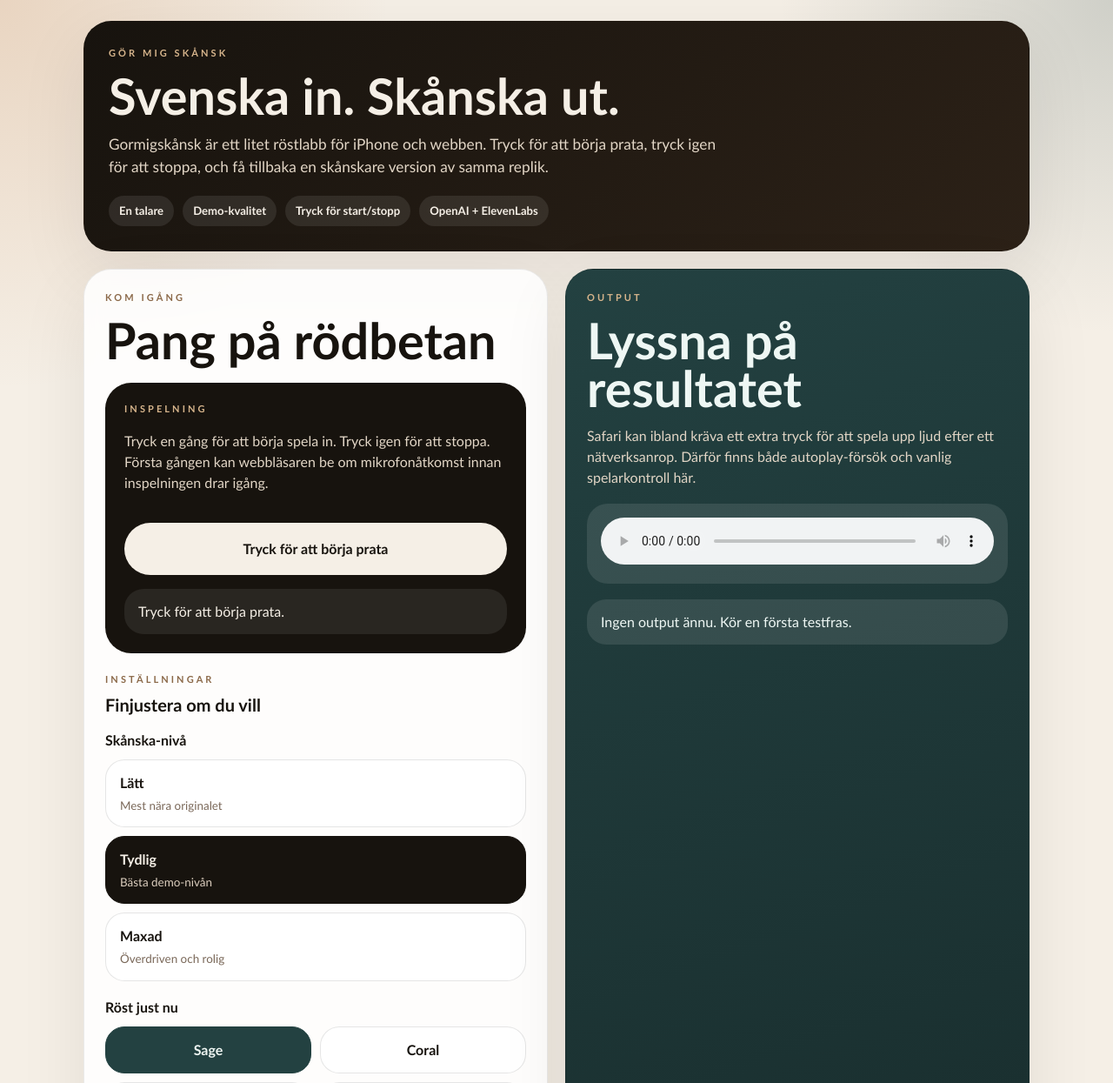
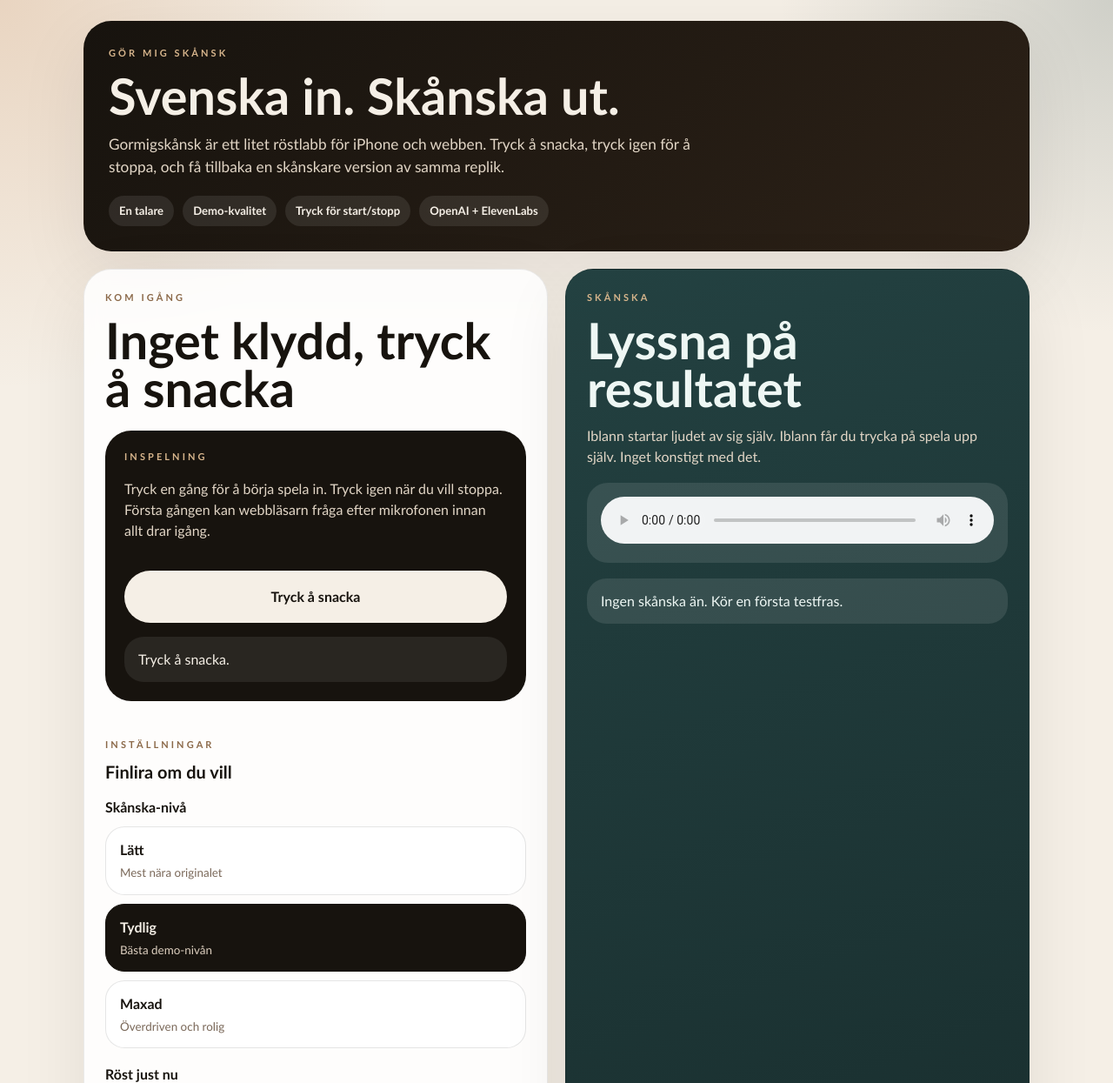
Before and after one commit to jardenberg/dialectlab, a website: page public/index.html in a window 1280 px wide. Shown: the top 1245 px of the page at 87% size. Drawn offline with Linux system fonts and the light colour scheme; no server answers.

Commit message:
Tune landing copy and bust stale UI cache

```diff
--- a/public/app.js
+++ b/public/app.js
@@ -214,7 +214,7 @@ function renderProgress() {
 
 function renderMeta() {
   if (!state.result) {
-    metaCards.innerHTML = '<div class="meta-card">Ingen output ännu. Kör en första testfras.</div>';
+    metaCards.innerHTML = '<div class="meta-card">Ingen skånska än. Kör en första testfras.</div>';
     return;
   }
 
@@ -278,11 +278,11 @@ function renderRecordButton() {
   if (state.isPreparingRecorder) {
     recordButton.textContent = 'Öppnar mikrofonen...';
   } else if (state.isRecording) {
-    recordButton.textContent = 'Stoppa inspelningen';
+    recordButton.textContent = 'Tryck för å stoppa';
   } else if (state.isSubmitting) {
     recordButton.textContent = 'Bearbetar...';
   } else {
-    recordButton.textContent = 'Tryck för att börja prata';
+    recordButton.textContent = 'Tryck å snacka';
   }
 
   recordButton.classList.toggle('is-recording', state.isRecording);
@@ -308,7 +308,7 @@ function renderStatus() {
     return;
   }
   if (state.isPreparingRecorder) {
-    setStatus('Tillåt mikrofonen om webbläsaren frågar, så startar inspelningen direkt.');
+    setStatus('Tillåt mikrofonen om webbläsarn frågar, så drar inspelningen igång direkt.');
     return;
   }
   if (state.isRecording) {
@@ -327,7 +327,7 @@ function renderStatus() {
     setStatus('Klart. Tryck igen för nästa runda.');
     return;
   }
-  setStatus('Tryck för att börja prata.');
+  setStatus('Tryck å snacka.');
 }
 
 function render() {
--- a/public/index.html
+++ b/public/index.html
@@ -10,7 +10,7 @@
     />
     <meta name="theme-color" content="#17130e" />
     <link rel="canonical" href="https://gormigskansk.jardenberg.se/" />
-    <link rel="icon" type="image/svg+xml" href="/favicon.svg" />
+    <link rel="icon" type="image/svg+xml" href="/favicon.svg?v=20260403-2" />
     <meta property="og:type" content="website" />
     <meta property="og:site_name" content="Gormigskånsk" />
     <meta property="og:url" content="https://gormigskansk.jardenberg.se/" />
@@ -32,7 +32,7 @@
     />
     <meta name="twitter:image" content="https://gormigskansk.jardenberg.se/og-card.png" />
     <meta name="twitter:image:alt" content="Gormigskånsk med mikrofonikon och texten Gör mig skånsk." />
-    <link rel="stylesheet" href="/styles.css" />
+    <link rel="stylesheet" href="/styles.css?v=20260403-2" />
   </head>
   <body>
     <div class="page-shell">
@@ -40,8 +40,8 @@
         <div class="eyebrow">Gör mig skånsk</div>
         <h1>Svenska in. Skånska ut.</h1>
         <p class="hero-copy">
-          Gormigskånsk är ett litet röstlabb för iPhone och webben. Tryck för att börja prata,
-          tryck igen för att stoppa, och få tillbaka en skånskare version av samma replik.
+          Gormigskånsk är ett litet röstlabb för iPhone och webben. Tryck å snacka, tryck igen för
+          å stoppa, och få tillbaka en skånskare version av samma replik.
         </p>
         <div class="tag-row">
           <span>En talare</span>
@@ -54,23 +54,23 @@
       <main class="content-grid">
         <section class="panel">
           <div class="panel-label">Kom igång</div>
-          <h2>Pang på rödbetan</h2>
+          <h2>Inget klydd, tryck å snacka</h2>
 
           <div class="record-card">
             <div>
               <div class="panel-label panel-label-dark">Inspelning</div>
               <p class="record-copy">
-                Tryck en gång för att börja spela in. Tryck igen för att stoppa. Första gången kan
-                webbläsaren be om mikrofonåtkomst innan inspelningen drar igång.
+                Tryck en gång för å börja spela in. Tryck igen när du vill stoppa. Första gången
+                kan webbläsarn fråga efter mikrofonen innan allt drar igång.
               </p>
             </div>
 
             <button id="record-button" class="record-button" type="button">
-              Tryck för att börja prata
+              Tryck å snacka
             </button>
 
             <div id="status-message" class="status-box">
-              Tryck för att börja prata.
+              Tryck å snacka.
             </div>
             <div id="progress-shell" class="progress-shell hidden" role="progressbar" aria-valuemin="0" aria-valuemax="100">
               <div id="progress-bar" class="progress-bar"></div>
@@ -80,7 +80,7 @@
 
           <div class="settings-block settings-block-after-record">
             <div class="panel-label">Inställningar</div>
-            <h3 class="settings-heading">Finjustera om du vill</h3>
+            <h3 class="settings-heading">Finlira om du vill</h3>
           </div>
 
           <div class="settings-block">
@@ -108,11 +108,11 @@
         </section>
 
         <section class="panel panel-dark">
-          <div class="panel-label panel-label-accent">Output</div>
+          <div class="panel-label panel-label-accent">Skånska</div>
           <h2>Lyssna på resultatet</h2>
           <p class="dark-copy">
-            Safari kan ibland kräva ett extra tryck för att spela upp ljud efter ett nätverksanrop.
-            Därför finns både autoplay-försök och vanlig spelarkontroll här.
+            Iblann startar ljudet av sig själv. Iblann får du trycka på spela upp själv. Inget
+            konstigt med det.
           </p>
 
           <div class="audio-wrap">
@@ -121,7 +121,7 @@
           </div>
 
           <div id="meta-cards" class="meta-grid">
-            <div class="meta-card">Ingen output ännu. Kör en första testfras.</div>
+            <div class="meta-card">Ingen skånska än. Kör en första testfras.</div>
           </div>
         </section>
 
@@ -151,6 +151,6 @@
       </main>
     </div>
 
-    <script src="/app.js" defer></script>
+    <script src="/app.js?v=20260403-2" defer></script>
   </body>
   </html>
--- a/public/styles.css
+++ b/public/styles.css
@@ -135,11 +135,12 @@ select {
 }
 
 .settings-block-after-record {
-  margin-top: 22px;
+  margin-top: 34px;
+  padding-top: 8px;
 }
 
 .settings-heading {
-  margin: 10px 0 0;
+  margin: 12px 0 0;
   font-size: 1.25rem;
   line-height: 1.1;
 }
```
